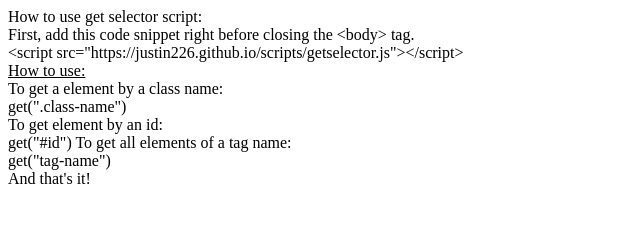
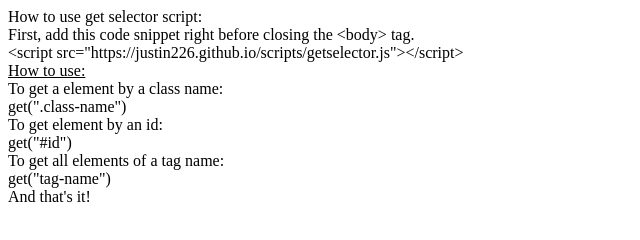
Before and after one commit to justin226/justin226.github.io.a, a plain HTML site: page scripts.html in a window 1280 px wide. Shown: the whole page, without its empty margins (0-640 px from the left). Drawn offline with Linux system fonts and the light colour scheme.

Commit message:
Update scripts.html

```diff
--- a/scripts.html
+++ b/scripts.html
@@ -14,7 +14,7 @@
     To get a element by a class name:<br>
     get(".<emp>class-name</emp>")<br>
     To get element by an id:<br>
-    get("#<emp>id</emp>")
+    get("#<emp>id</emp>")<br>
     To get all elements of a tag name:<br>
     get("<emp>tag-name</emp>")<br>
     And that's it!
```
